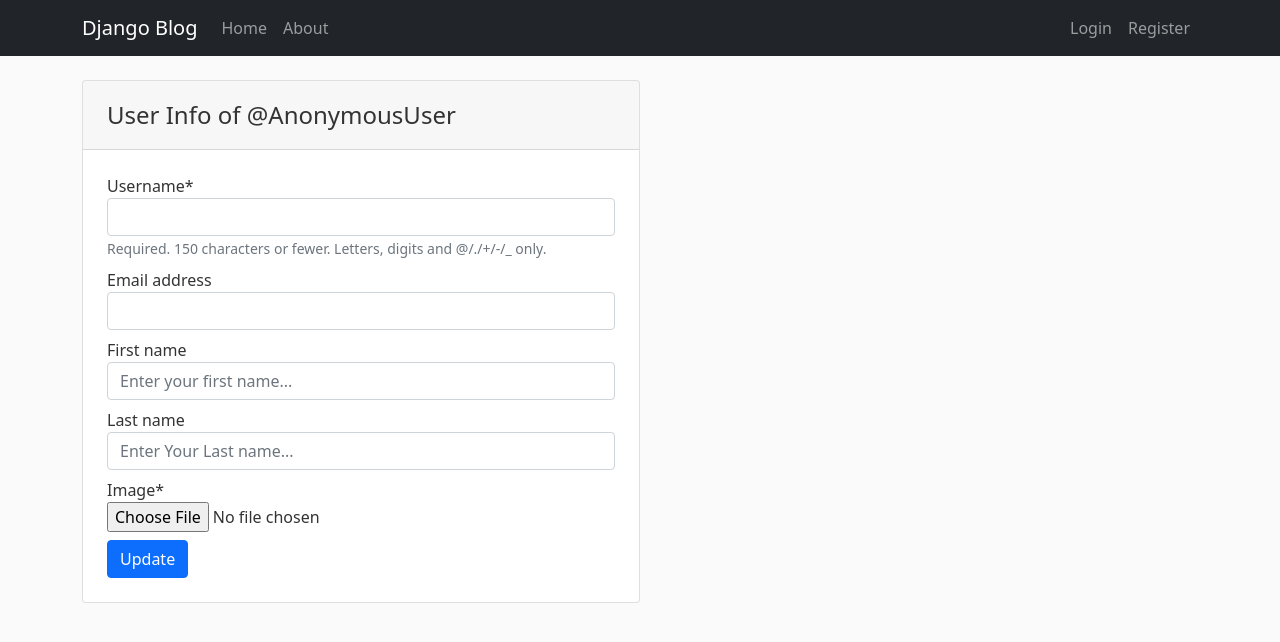
After one commit to prkapadnis/Blog-App, a Django app: template users/templates/users/edit_profile.html in a window 1280 px wide. The commit adds this page. Shown: the top 642 px of the page. Run offline with Django 3.2, Linux system fonts and the light colour scheme; the template is opened without the code that fills it: values that come from a table or form of the project are taken from there, others are empty; some libraries are stand-ins or nearby versions.

Commit message:
Adds the user profile feature

```diff
--- a/users/forms.py
+++ b/users/forms.py
@@ -1,6 +1,8 @@
 from django import forms
 from django.contrib.auth.models import User
 from django.contrib.auth.forms import UserCreationForm
+from django.forms import widgets
+from users.models import Profile
 
 
 class UserRegistration(UserCreationForm):
@@ -11,3 +13,19 @@ class UserRegistration(UserCreationForm):
             'username': None,
             'email': None
         }
+
+
+class UserUpdateForm(forms.ModelForm):
+    class Meta:
+        model = User
+        fields = ['username', 'email', 'first_name', 'last_name']
+        widgets = {
+            'first_name': forms.TextInput(attrs={'placeholder': 'Enter your first name...'}),
+            'last_name': forms.TextInput(attrs={'placeholder': 'Enter Your Last name...'}),
+        }
+
+
+class ProfileUpdateForm(forms.ModelForm):
+    class Meta:
+        model = Profile
+        fields = ['image']
--- /dev/null
+++ b/users/templates/users/edit_profile.html
@@ -0,0 +1,41 @@
+{% extends 'blog/base.html' %}
+{% load crispy_forms_tags %}
+{% block title %} Edit {% endblock %}
+
+{% block content %}
+{% if messages %}
+{% for message in messages %}
+<div class="alert alert-success w-50" role="alert">
+    {{ message }}
+</div>
+{% endfor %}
+{% endif %}
+<div class="card w-50">
+    <div class="card-header">
+        <p class="m-2" style="font-size: x-large;">User Info of @{{request.user}}</p>
+    </div>
+    <div class="card-body">
+        <form action="" method="POST" enctype="multipart/form-data">
+            {% csrf_token %}
+            <div class="m-2">
+                {{form.username | as_crispy_field}}
+            </div>
+            <div class="m-2">
+                {{form.email | as_crispy_field}}
+            </div>
+            <div class="m-2">
+                {{form.first_name | as_crispy_field}}
+            </div>
+            <div class="m-2">
+                {{form.last_name | as_crispy_field}}
+            </div>
+            <div class="m-2">
+                {{profile| crispy }}
+            </div>
+            <div class="m-2">
+                <input type="submit" value="Update" class="btn btn-primary">
+            </div>
+        </form>
+    </div>
+</div>
+{% endblock %}
--- a/users/templates/users/profile.html
+++ b/users/templates/users/profile.html
@@ -10,7 +10,9 @@
                 <div class="image">
                     <img src="{{ user.profile.image.url }}"
                         style="width:150px; height: 150px; border-radius: 50%; margin-left:245px;">
-                    <button class="btn btn-dark" style="float: right; margin-top: 10px;"> Edit Profile </button>
+                    <a href="{% url 'edit' request.user.id %}" class="btn btn-dark"
+                        style="float: right; margin-top: 10px;">
+                        Edit Profile </a>
                 </div>
                 <div class="media-body">
                     <h2 class="account-heading m-2 text-center">{{ user.username }}</h2>
--- a/users/urls.py
+++ b/users/urls.py
@@ -7,4 +7,5 @@ urlpatterns = [
     path('register/', views.register_view, name='register'),
     path('logout/', views.logout_view, name='logout'),
     path('profile/', views.profile_view, name='profile'),
+    path('edit/<int:pk>', views.edit_profile, name='edit'),
 ]
```
Also changed, not shown: users/views.py (+19 -1 lines).
